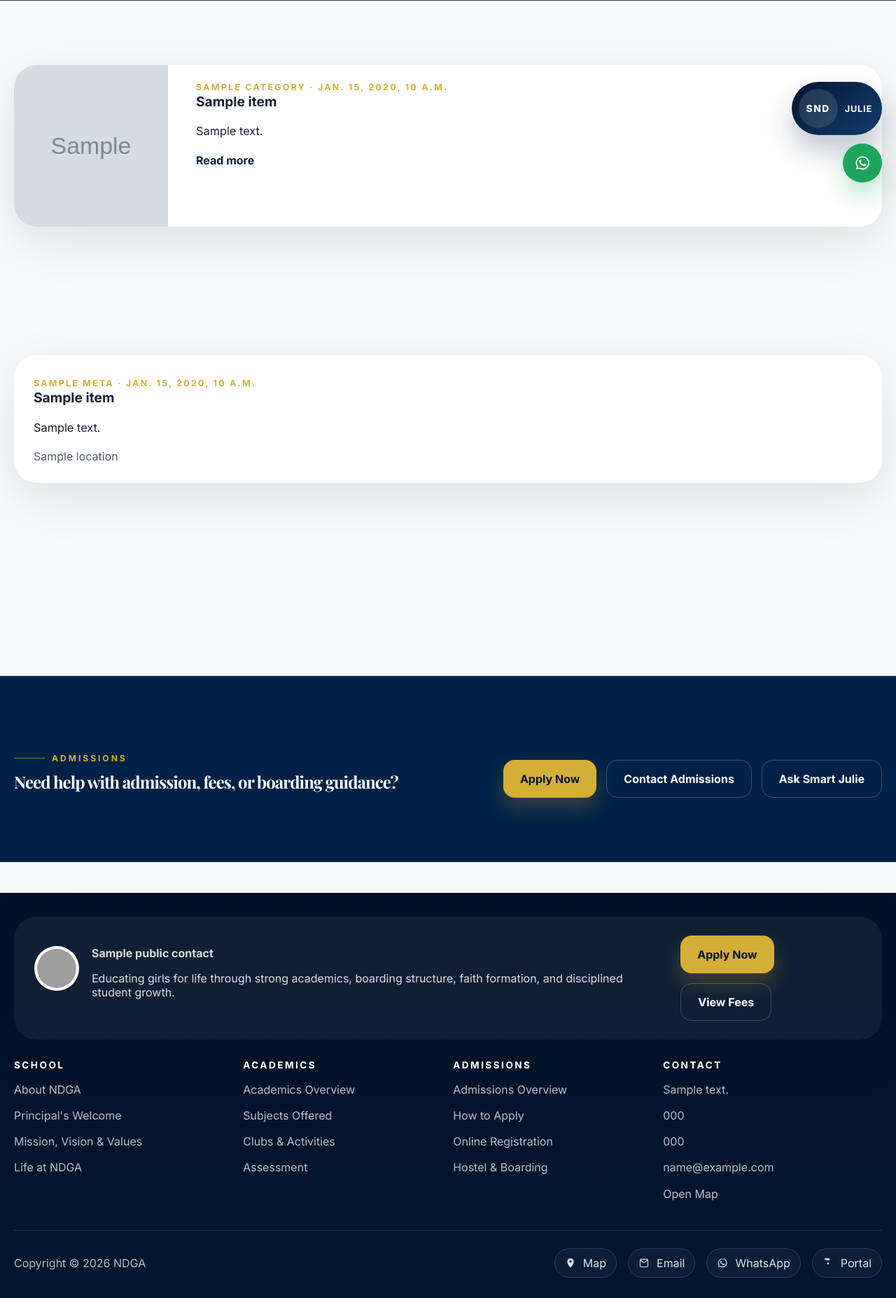
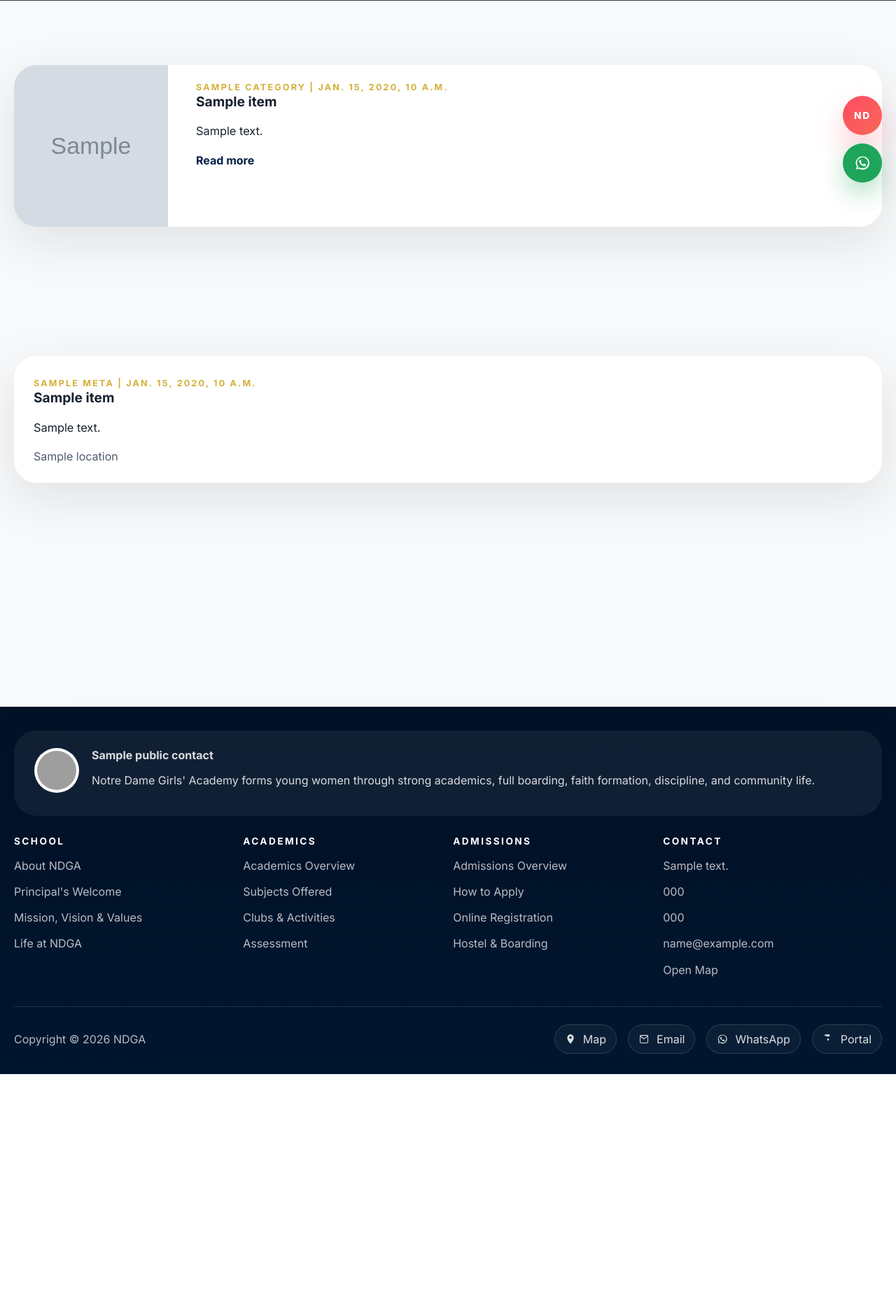
Before and after one commit to stanace10/NDGA-KUJE, a Django app: template templates/website/page.html in a window 1280 px wide. Shown: the part 515-2370 px from the top of the page at 70% size. After the commit the page ends 2050 px from the top, so only its background shows below. Run offline with Django 5.2, Linux system fonts and the light colour scheme; the template is opened without the code that fills it: most values are stand-ins (such as "Sample title", 1, 10 or a date in 2020); grey boxes marked "Sample" are stand-in pictures; parts of the project's set-up code (start-up, migrations or seed data) failed here and were passed over; grey boxes are pictures that could not be loaded.

Commit message:
Refine LAN support chat and open third term

```diff
--- a/apps/attendance/forms.py
+++ b/apps/attendance/forms.py
@@ -11,7 +11,7 @@ class CalendarManagementForm(forms.Form):
     session = forms.ModelChoiceField(queryset=AcademicSession.objects.none())
     term = forms.ModelChoiceField(queryset=Term.objects.none())
     start_date = forms.DateField(widget=forms.DateInput(attrs={"type": "date"}))
-    end_date = forms.DateField(widget=forms.DateInput(attrs={"type": "date"}))
+    end_date = forms.DateField(required=False, widget=forms.DateInput(attrs={"type": "date"}))
 
     def __init__(self, *args, **kwargs):
         super().__init__(*args, **kwargs)
--- a/static/css/public-website.css
+++ b/static/css/public-website.css
@@ -1468,10 +1468,10 @@ textarea {
 
 .public-footer-top {
   display: flex;
-  justify-content: space-between;
+  justify-content: flex-start;
   gap: 24px;
   align-items: center;
-  padding: 26px 28px;
+  padding: 24px 28px;
   border-radius: 32px;
   background: rgba(255, 255, 255, 0.06);
   margin-bottom: 28px;
@@ -1669,16 +1669,7 @@ textarea {
   transform: translateY(-3px);
 }
 
-.public-support-fab--chat {
-  gap: 10px;
-  padding: 10px 14px 10px 10px;
-  border-radius: 999px;
-  background: linear-gradient(135deg, #031630, #123c6d);
-  color: white;
-  box-shadow: 0 22px 40px rgba(0, 33, 71, 0.26);
-}
-
-.public-support-fab-mark,
+.public-support-fab--chat,
 .public-support-fab--whatsapp {
   width: 56px;
   height: 56px;
@@ -1688,17 +1679,20 @@ textarea {
 .public-support-fab-mark {
   display: grid;
   place-items: center;
-  background: rgba(255, 255, 255, 0.12);
+  width: 56px;
+  height: 56px;
+  border-radius: 50%;
+  background: linear-gradient(135deg, #ff4b63, #f86858);
   font-size: 0.86rem;
   font-weight: 800;
   letter-spacing: 0.12em;
 }
 
-.public-support-fab-text {
-  font-weight: 700;
-  letter-spacing: 0.06em;
-  text-transform: uppercase;
-  font-size: 0.8rem;
+.public-support-fab--chat {
+  padding: 0;
+  background: transparent;
+  color: white;
+  box-shadow: 0 22px 40px rgba(255, 75, 99, 0.28);
 }
 
 .public-support-fab--whatsapp {
--- a/static/js/public-website.js
+++ b/static/js/public-website.js
@@ -20,6 +20,7 @@
   const liveChatForm = document.querySelector("[data-live-chat-form]");
   const liveChatStatus = document.querySelector("[data-live-chat-status]");
   const supportTicketList = document.querySelector("[data-support-ticket-list]");
+  const rotatingGalleries = [...document.querySelectorAll("[data-rotating-gallery]")];
 
   const lockBody = (locked) => {
     body.style.overflow = locked ? "hidden" : "";
@@ -381,9 +382,20 @@
         return;
       }
       toggleEscalationPrompt(false);
-      appendLiveChatBubble("No problem. You can continue asking here and I will keep helping.", "agent");
+      appendLiveChatBubble("No problem. You can continue here and I will keep helping.", "agent");
       saveLiveChatMessages();
     });
+  });
+
+  rotatingGalleries.forEach((gallery) => {
+    const images = [...gallery.querySelectorAll("img")];
+    if (images.length < 2) return;
+    let index = 0;
+    window.setInterval(() => {
+      images[index].classList.remove("is-active");
+      index = (index + 1) % images.length;
+      images[index].classList.add("is-active");
+    }, 3200);
   });
 
   liveChatForm?.addEventListener("submit", async (event) => {
--- a/templates/attendance/calendar_manage.html
+++ b/templates/attendance/calendar_manage.html
@@ -39,7 +39,7 @@
             </div>
             <div class="rounded-2xl border border-slate-200 bg-slate-50 p-3">
               <dt class="text-xs font-semibold uppercase tracking-[0.16em] text-slate-500">End Date</dt>
-              <dd class="mt-1 text-sm font-semibold text-slate-800">{{ selected_calendar.end_date }}</dd>
+              <dd class="mt-1 text-sm font-semibold text-slate-800">{{ selected_calendar.end_date|default:"Open-ended" }}</dd>
             </div>
             <div class="rounded-2xl border border-slate-200 bg-slate-50 p-3">
               <dt class="text-xs font-semibold uppercase tracking-[0.16em] text-slate-500">School Days</dt>
@@ -96,7 +96,7 @@
                 <tr>
                   <td class="px-3 py-2 text-slate-700">{{ row.session.name }}</td>
                   <td class="px-3 py-2 text-slate-700">{{ row.term.get_name_display }}</td>
-                  <td class="px-3 py-2 text-slate-700">{{ row.start_date }} - {{ row.end_date }}</td>
+                  <td class="px-3 py-2 text-slate-700">{{ row.start_date }} - {{ row.end_date|default:"Open-ended" }}</td>
                   <td class="px-3 py-2">
                     <div class="flex flex-wrap gap-2">
                       <a href="{% url 'attendance:calendar-manage' %}?calendar_id={{ row.id }}" class="ndga-btn ndga-btn-secondary !px-3 !py-1.5 !text-xs">View</a>
--- a/templates/website/base_public.html
+++ b/templates/website/base_public.html
@@ -140,12 +140,8 @@
           <img src="{% static public_images.logo %}" alt="NDGA logo">
           <div>
             <strong>{{ public_contact.school_name }}</strong>
-            <p>Educating girls for life through strong academics, boarding structure, faith formation, and disciplined student growth.</p>
+            <p>Notre Dame Girls' Academy forms young women through strong academics, full boarding, faith formation, discipline, and community life.</p>
           </div>
-        </div>
-        <div class="public-footer-cta-group">
-          <a href="{{ public_apply_url }}" class="public-cta magnetic">Apply Now</a>
-          <a href="/fees/" class="public-secondary-cta magnetic">View Fees</a>
         </div>
       </div>
       <div class="public-container public-footer-grid">
@@ -223,8 +219,7 @@
 
   <div class="public-support-dock">
     <button type="button" class="public-support-fab public-support-fab--chat" data-chatbot-open aria-label="Open Smart Julie">
-      <span class="public-support-fab-mark">SND</span>
-      <span class="public-support-fab-text">Julie</span>
+      <span class="public-support-fab-mark">ND</span>
     </button>
     <a href="{{ public_contact.whatsapp_url }}" class="public-support-fab public-support-fab--whatsapp" target="_blank" rel="noreferrer" aria-label="Open WhatsApp chat">
       <svg viewBox="0 0 24 24" aria-hidden="true"><path d="M12.03 2.5A9.45 9.45 0 0 0 4 16.9L2.9 21l4.23-1.08A9.53 9.53 0 1 0 12.03 2.5Zm0 17.1a7.9 7.9 0 0 1-4.02-1.1l-.28-.17-2.5.64.67-2.42-.18-.29a7.93 7.93 0 1 1 6.3 3.34Zm4.34-5.98c-.24-.12-1.4-.7-1.61-.77-.21-.08-.37-.12-.52.12-.16.23-.6.77-.74.92-.14.16-.27.17-.5.06-.24-.12-1-.36-1.9-1.15-.7-.62-1.16-1.38-1.3-1.61-.13-.24-.02-.37.1-.49.11-.11.23-.28.35-.42.11-.14.15-.24.23-.4.08-.16.04-.3-.02-.42-.06-.12-.52-1.25-.71-1.71-.19-.45-.39-.39-.52-.39h-.45c-.16 0-.42.06-.64.3-.22.23-.84.82-.84 2 0 1.18.87 2.32.99 2.47.12.16 1.7 2.6 4.11 3.65.57.25 1.02.4 1.37.52.57.18 1.09.16 1.5.1.46-.07 1.4-.58 1.6-1.14.2-.56.2-1.04.14-1.14-.06-.1-.22-.16-.46-.28Z"/></svg>
@@ -237,12 +232,12 @@
         <div class="public-support-brand-row">
           <strong>Smart Julie</strong>
           <div class="public-support-avatars" aria-hidden="true">
-            <span>J</span>
-            <span>M</span>
-            <span>N</span>
+            <span>ND</span>
+            <span>VP</span>
+            <span>IT</span>
           </div>
         </div>
-        <p>Hello. I am Julie. How can I help you join the NDGA family today?</p>
+        <p>Hello. I am Julie. I can guide you on admissions, fees, boarding, subjects, screening, and school life.</p>
       </div>
       <button type="button" data-chatbot-close aria-label="Close support panel">&times;</button>
     </header>
@@ -250,8 +245,8 @@
     <div class="public-support-body">
       <section class="public-support-view is-active" data-support-view="home">
         <div class="public-support-hero">
-          <h3>Need help with admissions, boarding, fees, or school life?</h3>
-          <p>Start with the AI assistant. If the answer is not enough, Julie will offer to connect you with management.</p>
+          <h3>How can we help?</h3>
+          <p>Start here with Smart Julie. If the answer is not enough, Julie will offer to connect you with management.</p>
         </div>
         <button type="button" class="public-support-primary-link" data-support-open-messages>
           <span>Send us a message</span>
@@ -275,7 +270,7 @@
       <section class="public-support-view" data-support-view="messages">
         <div class="public-support-subhead">
           <span>Messages</span>
-          <small>Bot guidance first. Management follow-up when needed.</small>
+          <small>Julie replies first. Management joins only when needed.</small>
         </div>
         <div class="public-chatbot-log public-support-thread" data-chatbot-log>
           <article class="public-live-chat-bubble is-agent">
@@ -297,7 +292,7 @@
         <div class="public-support-management-shell" data-live-chat-shell hidden>
           <div class="public-support-management-note">
             <strong>Management queue</strong>
-            <p>Replies are sent to the visitor email you provide. If no agent is available, a ticket is created automatically.</p>
+            <p>Replies are sent to the email you provide. If no management agent is available, your message becomes a ticket automatically.</p>
           </div>
           <form class="public-live-chat-form" data-live-chat-form method="post" action="{{ public_live_chat_url }}">
             {% csrf_token %}
--- a/templates/website/contact.html
+++ b/templates/website/contact.html
@@ -57,7 +57,7 @@
         </div>
       </form>
     </div>
-    <div class="public-support-panel">
+    <div class="public-side-help-panel">
       <span class="public-eyebrow">Quick Help</span>
       <h2>Need quick guidance?</h2>
       <div class="public-support-links">
--- a/templates/website/page.html
+++ b/templates/website/page.html
@@ -37,7 +37,7 @@
         <article class="public-story-card">
           <img src="{% static item.image %}" alt="{{ item.title }}">
           <div>
-            <span>{{ item.category }}{% if item.date %} · {{ item.date }}{% endif %}</span>
+            <span>{{ item.category }}{% if item.date %} | {{ item.date }}{% endif %}</span>
             <h3>{{ item.title }}</h3>
             <p>{{ item.summary }}</p>
             <a href="/news/{{ item.slug }}/">Read more</a>
@@ -53,7 +53,7 @@
     <div class="public-container public-event-list" data-reveal>
       {% for item in event_items %}
         <article>
-          <strong>{{ item.meta }}{% if item.date %} · {{ item.date }}{% endif %}</strong>
+          <strong>{{ item.meta }}{% if item.date %} | {{ item.date }}{% endif %}</strong>
           <h3>{{ item.title }}</h3>
           <p>{{ item.summary }}</p>
           <span>{{ item.location }}</span>
@@ -175,18 +175,4 @@
     </div>
   </section>
 {% endfor %}
-
-<section class="public-final-cta">
-  <div class="public-container public-final-cta-inner" data-reveal>
-    <div>
-      <span class="public-eyebrow">Admissions</span>
-      <h2>Need help with admission, fees, or boarding guidance?</h2>
-    </div>
-    <div class="public-button-row">
-      <a href="/admissions/registration/" class="public-cta magnetic">Apply Now</a>
-      <a href="/contact/" class="public-secondary-cta magnetic">Contact Admissions</a>
-      <button type="button" class="public-secondary-cta magnetic" data-chatbot-open data-support-target="messages">Ask Smart Julie</button>
-    </div>
-  </div>
-</section>
 {% endblock %}
```
Also changed, not shown: other parts of static/css/public-website.css (+46 -4 lines), apps/attendance/models.py (+18 -6 lines), apps/attendance/views.py (+8 -4 lines), apps/dashboard/public_site.py (+41 -1 lines), apps/dashboard/public_views.py (+15 -0 lines), apps/setup_wizard/forms.py (+7 -2 lines), templates/website/home.html (+12 -23 lines), apps/attendance/migrations/0003_alter_schoolcalendar_end_date.py (added).
